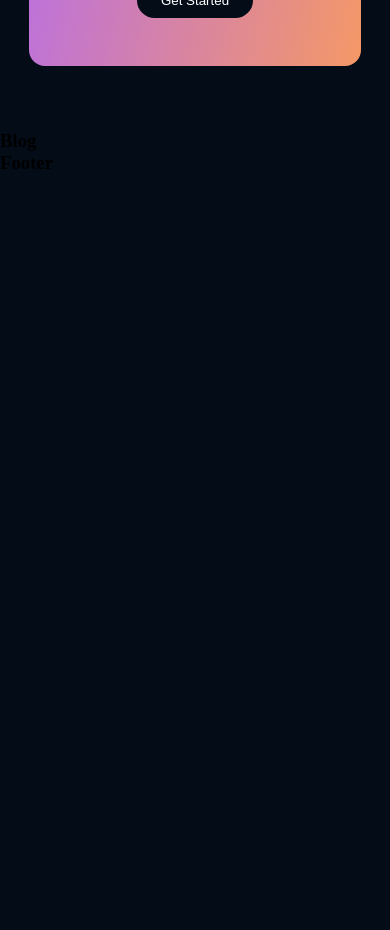
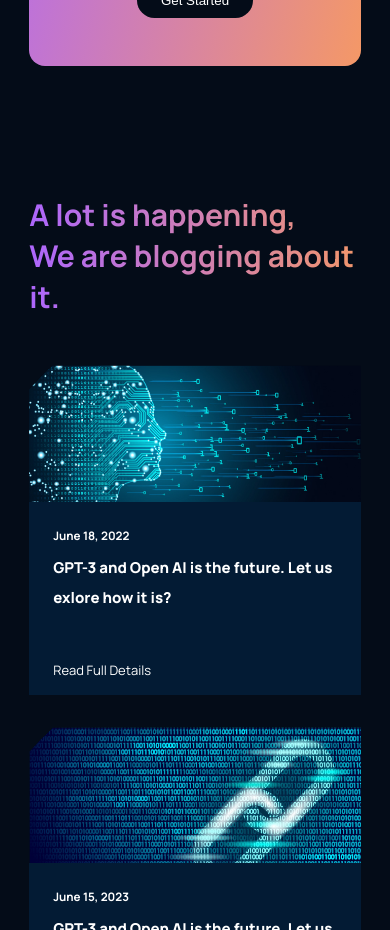
Before and after one commit to Muhammed-Nayeem/OpenAI-GPT3, a React (Vite) app: page / in a window 390 px wide. Shown: the part 4500-5430 px from the top of the page. Before the commit the page ends 4674 px from the top, so only its background shows below. Built offline with nearby package versions, Linux system fonts and the light colour scheme.

Commit message:
Blog and Article component markup, styles and responsiveness has done

```diff
--- a/src/components/Article/Article.css
+++ b/src/components/Article/Article.css
@@ -0,0 +1,55 @@
+.gpt3__blog-container_article {
+  width: 100%;
+  height: 100%;
+  display: flex;
+  flex-direction: column;
+  background-color: var(--color-footer);
+}
+.gpt3__blog-img {
+  width: 100%;
+  height: 100%;
+  background-color: var(--color-bg);
+}
+.gpt3__blog-img img {
+  width: 100%;
+  height: 100%;
+}
+.gpt3__blog-content {
+  display: flex;
+  flex-direction: column;
+  justify-content: space-between;
+  padding: 1rem 1.5rem;
+  height: 100%;
+}
+.gpt3__blog-content_text {
+  margin-bottom: 3rem;
+}
+.gpt3__blog-content_text span {
+  font-family: var(--font-family);
+  font-size: 11.65px;
+  font-weight: 700;
+  line-height: 35px;
+  color: #fff;
+}
+.gpt3__blog-content_text h3 {
+  font-family: var(--font-family);
+  font-size: 18px;
+  font-weight: 800;
+  line-height: 30px;
+  color: #fff;
+  cursor: pointer;
+}
+.gpt3__blog-content a {
+  text-decoration: none;
+  font-family: var(--font-family);
+  font-size: 13px;
+  color: #fff;
+  display: inline-block;
+}
+
+/* Responsive Code */
+@media only screen and (max-width: 992px) {
+  .gpt3__blog-content_text h3 {
+    font-size: 15px;
+  }
+}
--- a/src/components/Article/Article.jsx
+++ b/src/components/Article/Article.jsx
@@ -1,10 +1,20 @@
-import React from 'react';
+import React from "react";
+import "./Article.css";
 
-const Article = () => {
+const Article = ({ imageUrl, date, title }) => {
   return (
-    <div>
-      <h3>Article</h3>
-    </div>
+    <article className="gpt3__blog-container_article">
+      <div className="gpt3__blog-img">
+        <img src={imageUrl} alt="Blog-Image" />
+      </div>
+      <div className="gpt3__blog-content">
+        <div className="gpt3__blog-content_text">
+          <span>{date}</span>
+          <h3>{title}</h3>
+        </div>
+        <a href="#">Read Full Details</a>
+      </div>
+    </article>
   );
 };
 
--- a/src/containers/Blog/Blog.css
+++ b/src/containers/Blog/Blog.css
@@ -0,0 +1,75 @@
+.gpt3__blog-area {
+  padding: 4rem 0;
+}
+.gpt3__blog-title {
+  margin-bottom: 4rem;
+}
+.gpt3__blog-title h1 {
+  font-family: var(--font-family);
+  font-size: 45px;
+}
+.gpt3__blog-container {
+  display: flex;
+  flex-direction: row;
+  gap: 4%;
+}
+.gtp3__blog-container_group-A {
+  flex: 1;
+}
+.gpt3__blog-container_group-B {
+  flex: 2;
+  display: grid;
+  grid-template-columns: repeat(2, 1fr);
+  grid-gap: 2rem;
+}
+
+/* Responsive Code */
+@media only screen and (max-width: 1200px) {
+  .container {
+    max-width: 970px;
+  }
+}
+@media only screen and (max-width: 992px) {
+  .container {
+    max-width: 760px;
+  }
+  .gpt3__blog-title h1 {
+    font-size: 40px;
+  }
+}
+@media only screen and (max-width: 768px) {
+  .container {
+    max-width: 98%;
+  }
+  .gpt3__blog-title h1 {
+    font-size: 38px;
+  }
+  .gpt3__blog-container {
+    flex-direction: column-reverse;
+  }
+  .gpt3__blog-container_group-B {
+    margin-bottom: 2rem;
+  }
+}
+@media only screen and (max-width: 600px) {
+  .container {
+    max-width: 90%;
+  }
+  .gpt3__blog-title h1 {
+    font-size: 35px;
+  }
+}
+@media only screen and (max-width: 450px) {
+  .container {
+    max-width: 85%;
+  }
+  .gpt3__blog-title {
+    margin-bottom: 3rem;
+  }
+  .gpt3__blog-title h1 {
+    font-size: 30px;
+  }
+  .gpt3__blog-container_group-B {
+    grid-template-columns: repeat(1, 1fr);
+  }
+}
--- a/src/containers/Blog/Blog.jsx
+++ b/src/containers/Blog/Blog.jsx
@@ -1,10 +1,52 @@
-import React from 'react';
+import React from "react";
+import "./Blog.css";
+import { blogImage1, blogImage2, blogImage3, blogImage4, blogImage5 } from "./importImages";
+import { Article } from "../../components";
 
 const Blog = () => {
   return (
-    <div>
-      <h3>Blog</h3>
-    </div>
+    <section className="gpt3__blog-area">
+      <div className="container">
+        <article className="gpt3__blog-title">
+          <h1 className="gradient__text">
+            A lot is happening,
+            <br />
+            We are blogging about it.
+          </h1>
+        </article>
+        <div className="gpt3__blog-container">
+          <div className="gtp3__blog-container_group-A">
+            <Article
+              imageUrl={blogImage1}
+              date="Sep 26, 2021"
+              title="GPT-3 and Open  AI is the future. Let us explore how it is?"
+            />
+          </div>
+          <div className="gpt3__blog-container_group-B">
+            <Article
+              imageUrl={blogImage2}
+              date="June 18, 2022"
+              title="GPT-3 and Open  AI is the future. Let us exlore how it is?"
+            />
+            <Article
+              imageUrl={blogImage3}
+              date="June 15, 2023"
+              title="GPT-3 and Open  AI is the future. Let us exlore how it is?"
+            />
+            <Article
+              imageUrl={blogImage4}
+              date="June 19, 2023"
+              title="GPT-3 and Open  AI is the future. Let us exlore how it is?"
+            />
+            <Article
+              imageUrl={blogImage5}
+              date="June 24, 2023"
+              title="GPT-3 and Open  AI is the future. Let us exlore how it is?"
+            />
+          </div>
+        </div>
+      </div>
+    </section>
   );
 };
 
--- /dev/null
+++ b/src/containers/Blog/importImages.js
@@ -0,0 +1,7 @@
+import blogImage1 from "../../assets/blog01.png";
+import blogImage2 from "../../assets/blog02.png";
+import blogImage3 from "../../assets/blog03.png";
+import blogImage4 from "../../assets/blog04.png";
+import blogImage5 from "../../assets/blog05.png";
+
+export { blogImage1, blogImage2, blogImage3, blogImage4, blogImage5 };
```
